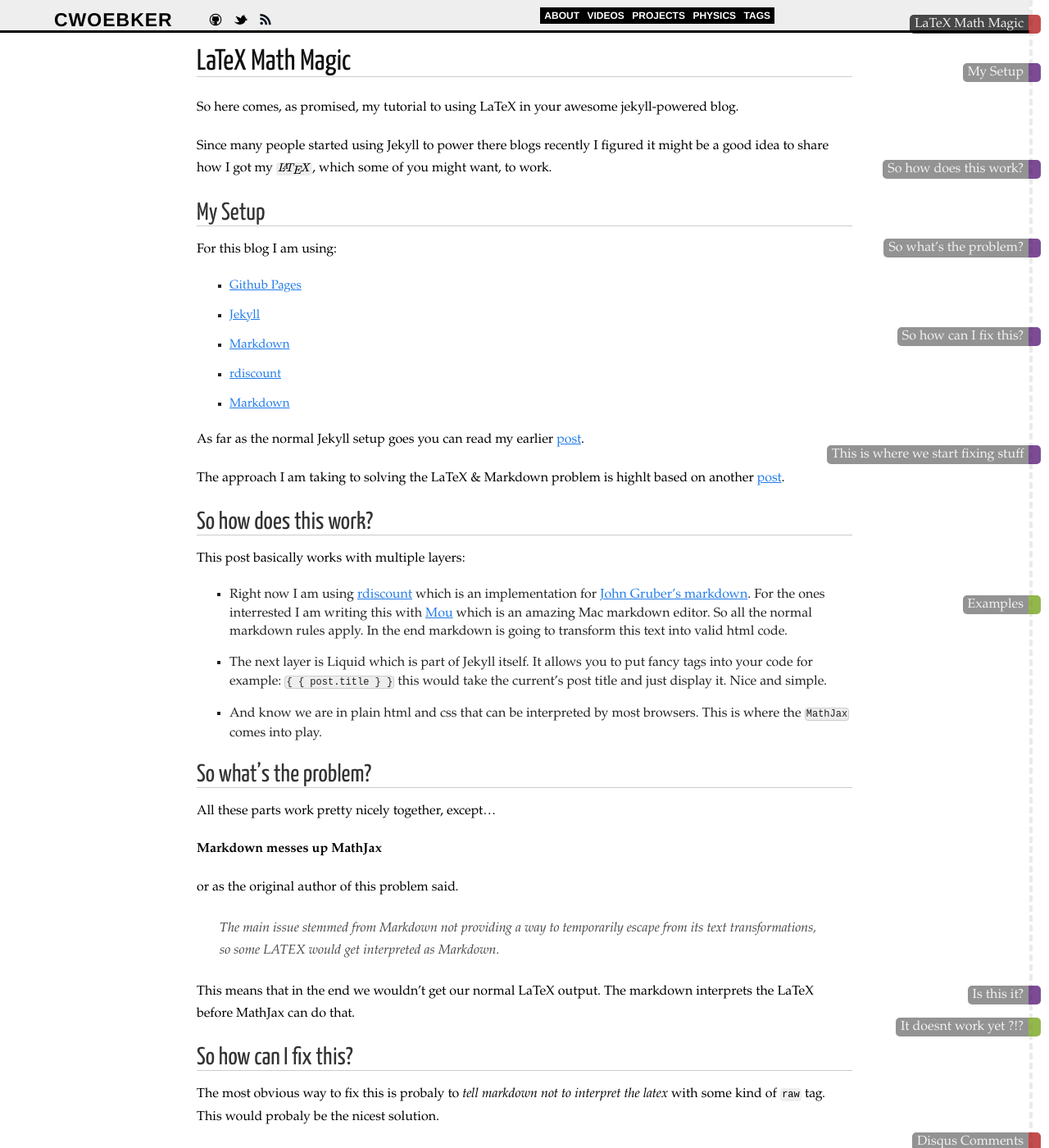
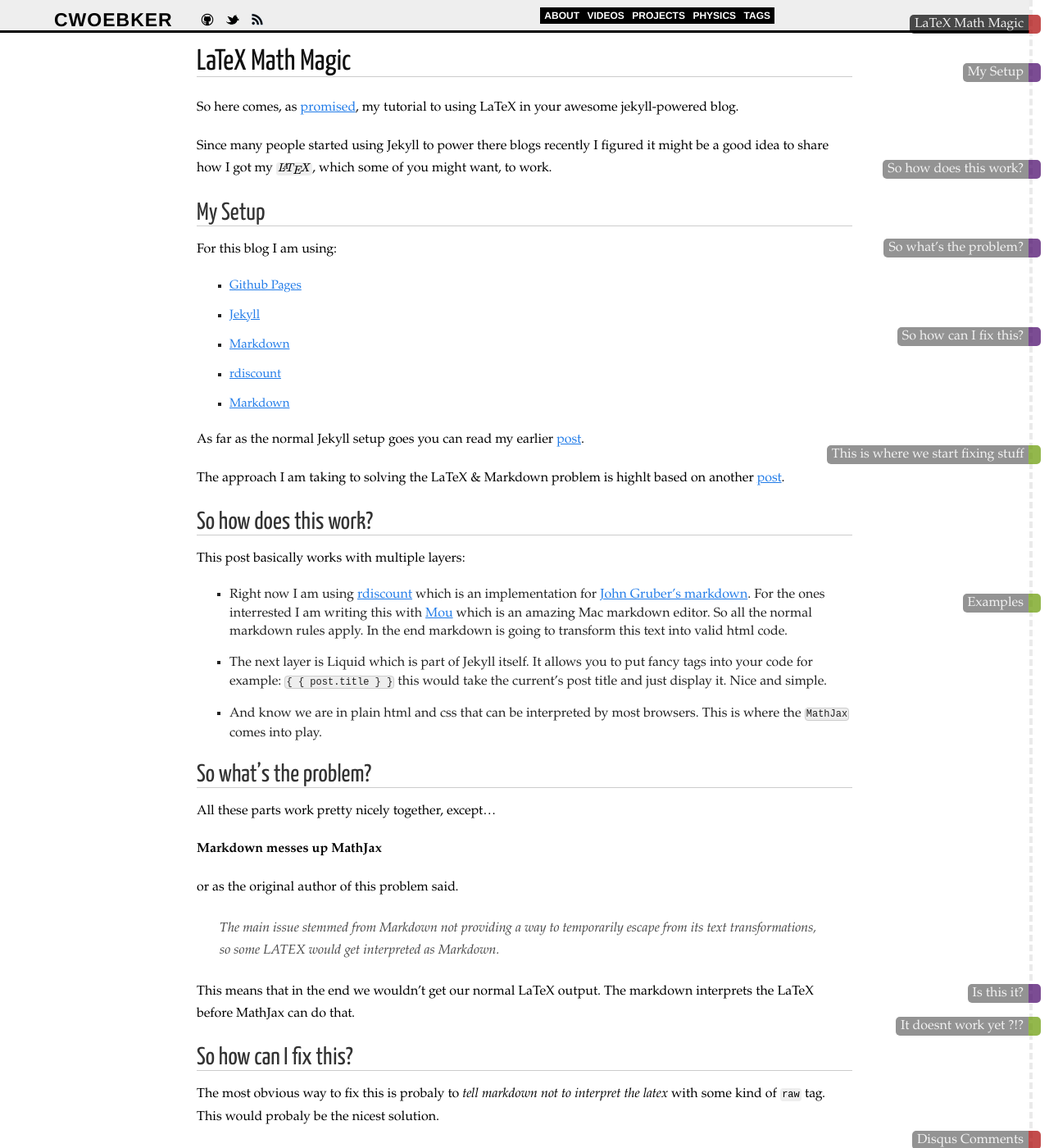
Before and after one commit to cwoebker/.com, a Jekyll site: the page built from _posts/2011-10-27-latex-math-magic.markdown, in a window 1280 px wide and 1400 px high. Shown: the whole window at 82% size. Built offline with Jekyll 4.4.1, drawn with Linux system fonts in a browser that asks for light colours; nearby versions of some CDN libraries; Markdown is read by kramdown in place of the engine named in the settings; formulas are drawn with MathJax 3; comment, search, counter and statistics services are not loaded.

Commit message:
some simple fixes

```diff
--- a/_posts/2011-10-24-jekyll-blogging.markdown
+++ b/_posts/2011-10-24-jekyll-blogging.markdown
@@ -124,6 +124,12 @@ or you can do some inline implementations for example here : `\( P(E) = {n \choo
 
 Using Latex like this takes a little more than just writing down normal latex code but I am going to cover that in another post. But basically I am just using the [MathJax] library with some configuration changes.
 
+##### Note
+
+This post has been written:
+
+[`\( \LaTeX \)` Math Magic](/posts/latex-math-magic/)
+
 ## So how does this look?
 
 The source for this post:
--- a/_posts/2011-10-27-latex-math-magic.markdown
+++ b/_posts/2011-10-27-latex-math-magic.markdown
@@ -9,7 +9,7 @@ categories:
     - markdown
 ---
 
-So here comes, as promised, my tutorial to using LaTeX in your awesome jekyll-powered blog.
+So here comes, as [promised](/posts/jekyll-blogging/#n7), my tutorial to using LaTeX in your awesome jekyll-powered blog.
 
 Since many people started using Jekyll to power there blogs recently I figured it might be a good idea to share how I got my `\( \LaTeX \)`, which some of you  might want, to work.
 
@@ -64,7 +64,7 @@ Another idea is to use code blocks. So either using the 4+spaces before what you
 
 This works way better except that MathJax is skipping `<code>` tags by default since it doesn't want to convert code that it shouldn't.
 
-## This is where we start fixing stuff
+### This is where we start fixing stuff
 
 **Yes, you could have skipped everyting before this**
 
--- a/css/styles.css
+++ b/css/styles.css
@@ -202,7 +202,6 @@ h3{
 }
 
 #topbar #me #external {
-	padding-left: 10px;
 	display: inline;
 }
 
```
